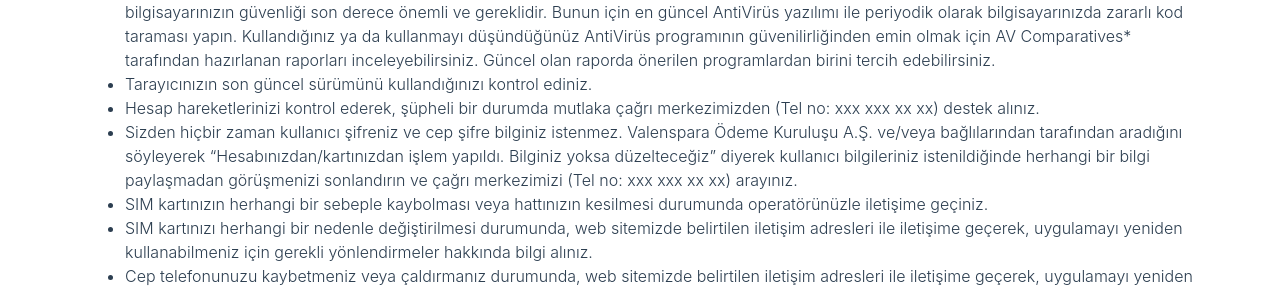
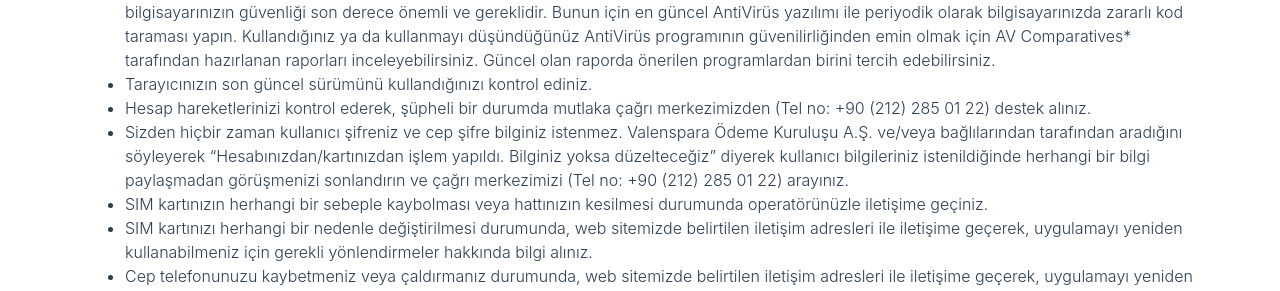
Before and after one commit to Valensas/valenspara.com, a Jekyll site: the page built from security.md, in a window 1280 px wide. Shown: the part 497-788 px from the top of the page. Built offline with Jekyll 4.4.1, drawn with Linux system fonts in a browser that asks for light colours; nearby versions of some CDN libraries.

Commit message:
feat: update phone number (IPAY-2636)

```diff
--- a/security.md
+++ b/security.md
@@ -13,8 +13,8 @@
 - Online işlemler şifreniz ve giriş bilgilerinizi kimseyle paylaşmayınız, herhangi bir yerde yazılı olarak bulundurmayınız.
 - Telefon, tablet ve bilgisayarınıza lisanslı ve güncel AntiVirüs programı yükleyiniz. Güvenliğiniz için bilgisayarınızı en güncel AntiVirüs ve AntiSpyWare programlarıyla yetkisiz erişimlere karşı koruyun. Sizden başkalarının şifre bilgilerinize internet üzerinden erişmemesi için bilgisayarınızın güvenliği son derece önemli ve gereklidir. Bunun için en güncel AntiVirüs yazılımı ile periyodik olarak bilgisayarınızda zararlı kod taraması yapın. Kullandığınız ya da kullanmayı düşündüğünüz AntiVirüs programının güvenilirliğinden emin olmak için AV Comparatives* tarafından hazırlanan raporları inceleyebilirsiniz. Güncel olan raporda önerilen programlardan birini tercih edebilirsiniz.
 - Tarayıcınızın son güncel sürümünü kullandığınızı kontrol ediniz.
-- Hesap hareketlerinizi kontrol ederek, şüpheli bir durumda mutlaka çağrı merkezimizden (Tel no: xxx xxx xx xx) destek alınız.
-- Sizden hiçbir zaman kullanıcı şifreniz ve cep şifre bilginiz istenmez. Valenspara Ödeme Kuruluşu A.Ş. ve/veya bağlılarından tarafından aradığını söyleyerek “Hesabınızdan/kartınızdan işlem yapıldı. Bilginiz yoksa düzelteceğiz” diyerek kullanıcı bilgileriniz istenildiğinde herhangi bir bilgi paylaşmadan görüşmenizi sonlandırın ve çağrı merkezimizi (Tel no: xxx xxx xx xx) arayınız.
+- Hesap hareketlerinizi kontrol ederek, şüpheli bir durumda mutlaka çağrı merkezimizden (Tel no: +90 (212) 285 01 22) destek alınız.
+- Sizden hiçbir zaman kullanıcı şifreniz ve cep şifre bilginiz istenmez. Valenspara Ödeme Kuruluşu A.Ş. ve/veya bağlılarından tarafından aradığını söyleyerek “Hesabınızdan/kartınızdan işlem yapıldı. Bilginiz yoksa düzelteceğiz” diyerek kullanıcı bilgileriniz istenildiğinde herhangi bir bilgi paylaşmadan görüşmenizi sonlandırın ve çağrı merkezimizi (Tel no: +90 (212) 285 01 22) arayınız.
 - SIM kartınızın herhangi bir sebeple kaybolması veya hattınızın kesilmesi durumunda operatörünüzle iletişime geçiniz.
 - SIM kartınızı herhangi bir nedenle değiştirilmesi durumunda, web sitemizde belirtilen iletişim adresleri ile iletişime geçerek, uygulamayı yeniden kullanabilmeniz için gerekli yönlendirmeler hakkında bilgi alınız.
 - Cep telefonunuzu kaybetmeniz veya çaldırmanız durumunda, web sitemizde belirtilen iletişim adresleri ile iletişime geçerek, uygulamayı yeniden kullanabilmeniz için gerekli yönlendirmeler hakkında bilgi alınız.
```
